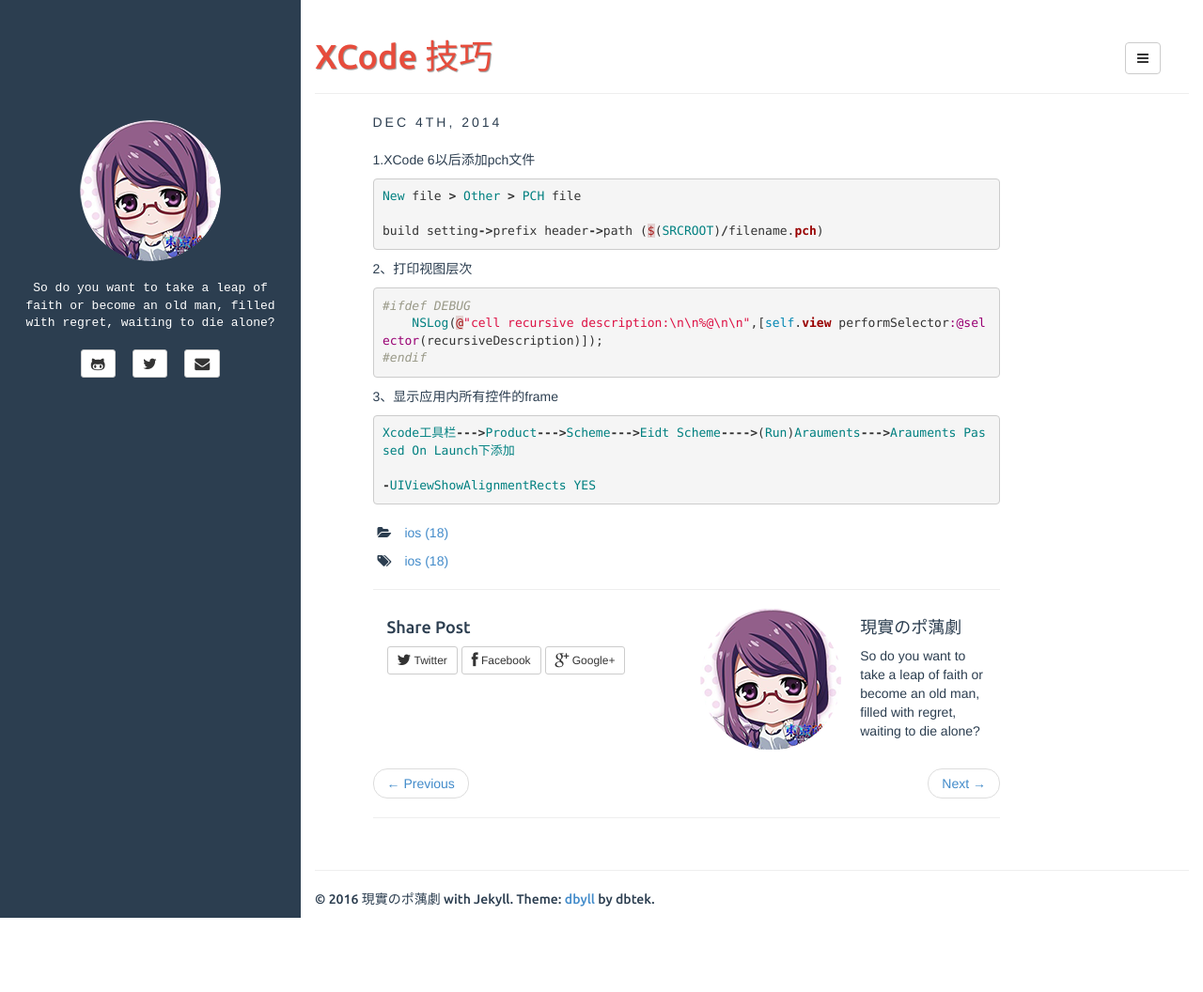
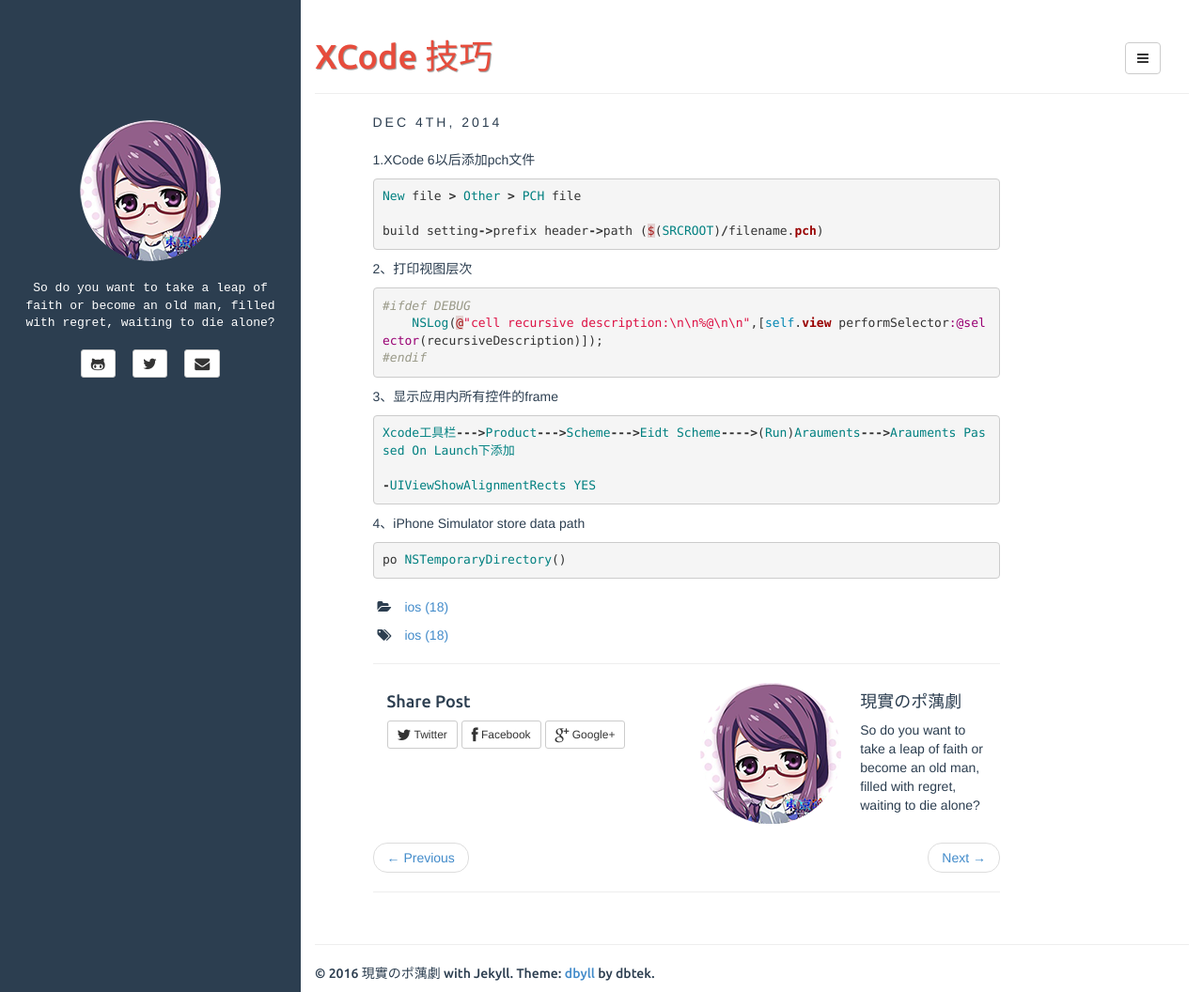
Before and after one commit to plusyu/plusyu.github.io, a Jekyll site: the page built from _posts/2014-12-04-Xcode技巧.md, in a window 1280 px wide and 1056 px high. Shown: the whole window at 94% size. Built offline with Jekyll 4.4.1, drawn with Linux system fonts in a browser that asks for light colours.

Commit message:
Update 2014-12-04-Xcode技巧.md

```diff
--- a/_posts/2014-12-04-Xcode技巧.md
+++ b/_posts/2014-12-04-Xcode技巧.md
@@ -35,3 +35,11 @@
 -UIViewShowAlignmentRects YES
 
 {% endhighlight %}
+
+4、iPhone Simulator store  data path
+
+{% highlight ruby %}
+
+po NSTemporaryDirectory()
+
+{% endhighlight %}
```
